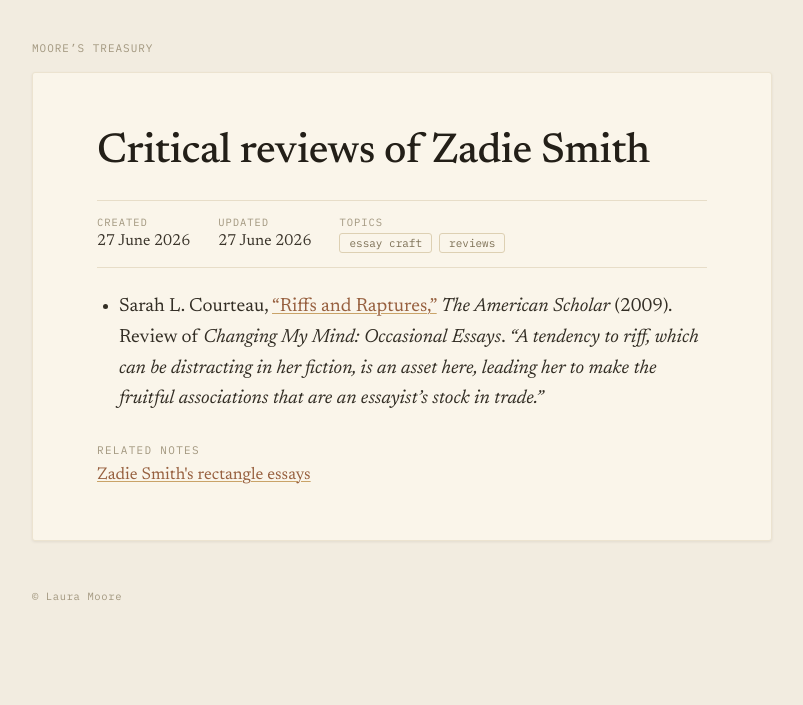
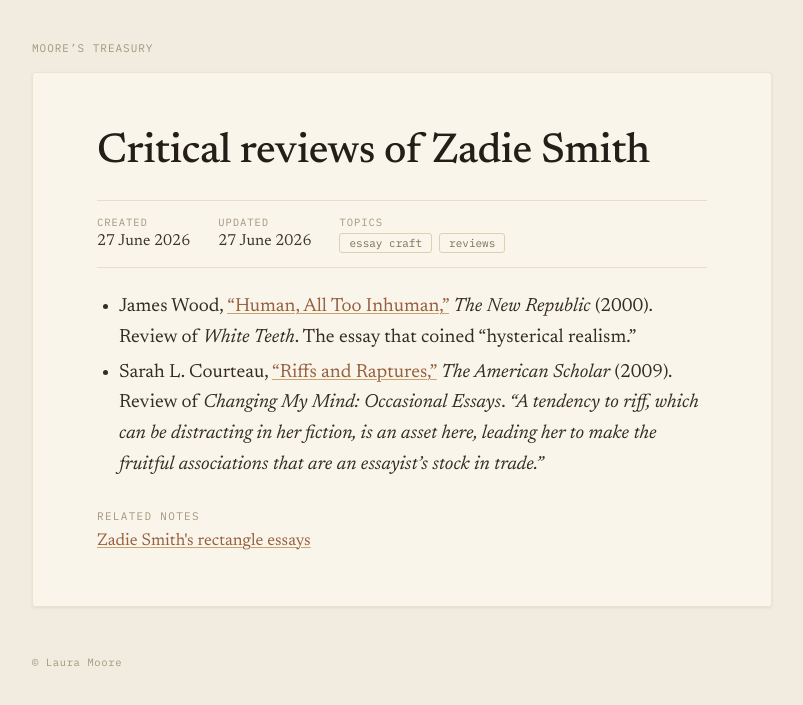
Before and after one commit to lauramoorewrites-del/treasury, a Jekyll site: the page built from _pages/critical-reviews-of-zadie-smith.md, in a window 1280 px wide. Shown: the top 705 px of the page, without its empty margins (238-1041 px from the left). Built offline with Jekyll 4.4.1, drawn with Linux system fonts in a browser that asks for light colours.

Commit message:
Add James Wood hysterical realism review to Zadie Smith critics page
Co-Authored-By: Claude Opus 4.6 (1M context) <noreply@anthropic.com>

```diff
--- a/_pages/critical-reviews-of-zadie-smith.md
+++ b/_pages/critical-reviews-of-zadie-smith.md
@@ -9,4 +9,5 @@ related:
     url: "/zadie-smiths-rectangle-essays/"
 ---
 
+- James Wood, ["Human, All Too Inhuman,"](https://newrepublic.com/article/61361/human-inhuman) *The New Republic* (2000). Review of *White Teeth*. The essay that coined "hysterical realism."
 - Sarah L. Courteau, ["Riffs and Raptures,"](https://theamericanscholar.org/riffs-and-raptures/) *The American Scholar* (2009). Review of *Changing My Mind: Occasional Essays*. *"A tendency to riff, which can be distracting in her fiction, is an asset here, leading her to make the fruitful associations that are an essayist's stock in trade."*
```
